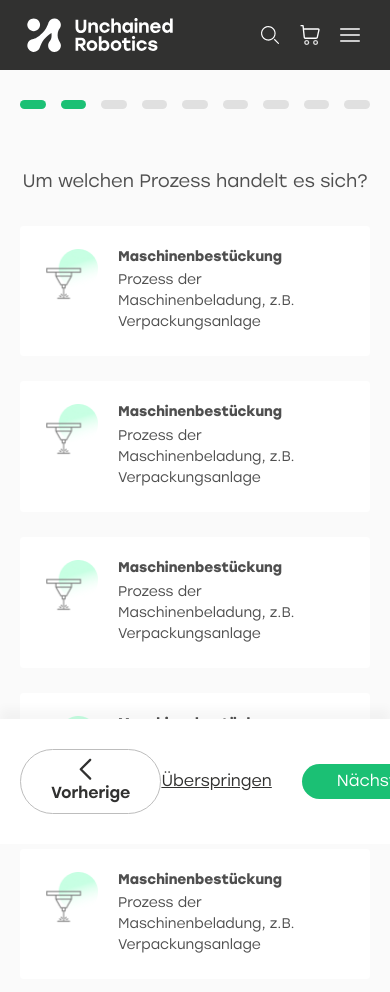
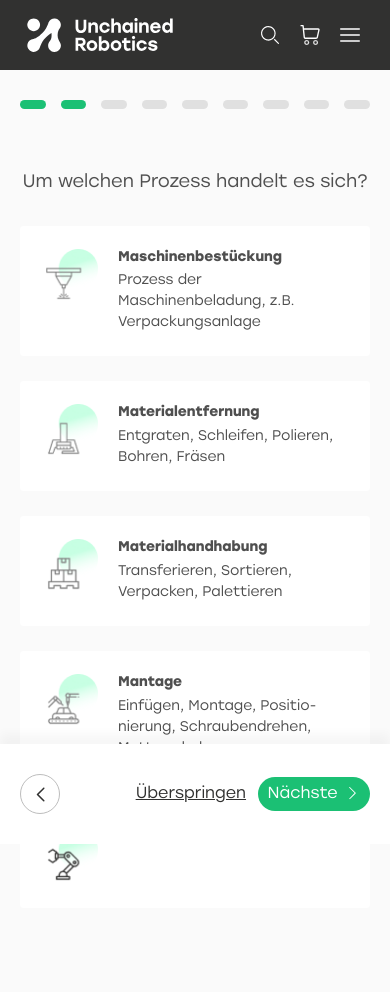
Before and after one commit to saimabbas/unchainedrobotics, a Next.js app: page /ConfiguratorPage2 in a window 390 px wide. Shown: the top 992 px of the page. Built offline with nearby package versions, Linux system fonts and the light colour scheme.

Commit message:
Responsiveness Configurator - Rubab

```diff
--- a/components/Pages/Configurator/ConfiguratorFooter.jsx
+++ b/components/Pages/Configurator/ConfiguratorFooter.jsx
@@ -8,21 +8,21 @@ const ConfiguratorFooter = (props) => {
   return (
     <div className={st.ConfiguratorFooter}>
       {props.previousButton ? (
-        <button className="button button-lg button-secondary-gray leading-icon">
+        <button className="button button-md button-secondary-gray leading-icon vorsvg">
           <ChevronLeft />
-          Vorherige
+          <span>Vorherige</span>
         </button>
       ) : null}
       {props.againButton ? (
-        <button className="button button-lg button-secondary-gray leading-icon">
+        <button className="button button-md button-secondary-gray leading-icon vorsvg">
           <Reload />
-          Erneut konfigurieren
+          <span>Erneut konfigurieren</span>
         </button>
       ) : null}
       <div className={st.ConfiFooterbtn}>
         {props.skipButton ? <span>Überspringen</span> : null}
         {props.nextButton ? (
-          <button className="button button-lg button-primary-green trailing-icon">
+          <button className="button button-md button-primary-green trailing-icon">
             Nächste
             <ChevronRight color="#fff" />
           </button>
--- a/components/Pages/Configurator/ConfiguratorRadioBox.jsx
+++ b/components/Pages/Configurator/ConfiguratorRadioBox.jsx
@@ -7,7 +7,7 @@ const ConfiguratorRadioBox = (props) => {
       <input type="checkbox" name="abcID" id={props.cardID} />
       <label htmlFor={props.cardID}>
         <div className={st.WieMaincontent}>
-          <div className={st.WieCirclse}>
+          <div className={st.WieCircle}>
             <div className={st.WieInnerCircle}></div>
           </div>
           <span>{props.cardTitle}</span>
--- a/pages/ConfiguratorPage2.jsx
+++ b/pages/ConfiguratorPage2.jsx
@@ -29,28 +29,27 @@ const ConfiguratorPage2 = () => {
                 cardDescription="Prozess der Maschinenbeladung, z.B. Verpackungsanlage"
               />
               <ConfiguratorBigCard
-                cardID="ConfiguratorBigCardID1"
-                cardImg="/assets/img/FeaturedIcon.png"
-                cardTitle="Maschinenbestückung"
-                cardDescription="Prozess der Maschinenbeladung, z.B. Verpackungsanlage"
+                cardID="ConfiguratorBigCardID2"
+                cardImg="/assets/img/FeaturedIcon1.png"
+                cardTitle="Materialentfernung"
+                cardDescription="Entgraten, Schleifen, Polieren, Bohren, Fräsen"
               />
               <ConfiguratorBigCard
-                cardID="ConfiguratorBigCardID1"
-                cardImg="/assets/img/FeaturedIcon.png"
-                cardTitle="Maschinenbestückung"
-                cardDescription="Prozess der Maschinenbeladung, z.B. Verpackungsanlage"
+                cardID="ConfiguratorBigCardID3"
+                cardImg="/assets/img/FeaturedIcon2.png"
+                cardTitle="Materialhandhabung"
+                cardDescription="Transferieren, Sortieren, Verpacken, Palettieren"
               />
               <ConfiguratorBigCard
-                cardID="ConfiguratorBigCardID1"
-                cardImg="/assets/img/FeaturedIcon.png"
-                cardTitle="Maschinenbestückung"
-                cardDescription="Prozess der Maschinenbeladung, z.B. Verpackungsanlage"
+                cardID="ConfiguratorBigCardID4"
+                cardImg="/assets/img/FeaturedIcon3.png"
+                cardTitle="Mantage"
+                cardDescription="Einfügen, Montage, Positio-nierung, Schraubendrehen, Mutterndrehen"
               />
               <ConfiguratorBigCard
-                cardID="ConfiguratorBigCardID1"
-                cardImg="/assets/img/FeaturedIcon.png"
-                cardTitle="Maschinenbestückung"
-                cardDescription="Prozess der Maschinenbeladung, z.B. Verpackungsanlage"
+                cardID="ConfiguratorBigCardID5"
+                cardImg="/assets/img/FeaturedIcon4.png"
+                cardTitle="Andere"
               />
             </div>
           </div>
--- a/pages/index.js
+++ b/pages/index.js
@@ -1,4 +1,4 @@
-import Page from "./ConfiguratorPage1";
+import Page from "./ConfiguratorPage4";
 
 export default function Home() {
   return <Page />;
--- a/styles/components/Pages/Configurator/ConfiguratorFooter.module.css
+++ b/styles/components/Pages/Configurator/ConfiguratorFooter.module.css
@@ -18,9 +18,17 @@
   padding: 2.5rem 5rem;
 }
 
-.ConfiguratorFooterUM button.leading-icon.button-lg svg {
+.ConfiguratorFooterUM button.leading-icon.button-md svg {
   width: 1.5rem !important;
   height: 1.5rem !important;
+}
+.leading-icon.button-md.vorsvg svg {
+  width: 1.5rem !important;
+  height: 1.5rem !important;
+}
+.leading-icon.button-md.vorsvg
+{
+  padding: 0.5rem 2.5rem !important;
 }
 .ConfiFooterbtn {
   display: flex;
@@ -74,3 +82,16 @@
     padding: 3rem 2rem;
   }
 }
+
+@media screen and (max-width: 650px) {
+  .ConfiFooterbtn button {
+  padding: 0.5rem 1rem;
+}
+.ConfiFooterbtn span {
+  margin: 0 1.15rem 0 0;
+}
+.leading-icon.button-md.vorsvg
+{
+  display: none !important;
+}
+}
--- a/styles/components/Pages/ProductPage/SimilarProductsCard.module.css
+++ b/styles/components/Pages/ProductPage/SimilarProductsCard.module.css
@@ -147,6 +147,10 @@
   flex-direction: column;
   align-items: flex-start;
 }
+.similarRobotsCard .varientBox label
+{
+  margin: 0 0 1rem 0;
+}
 @media screen and (max-width: 1150px) {
   .similarRobotsCard {
     padding: 1.5rem;
--- a/styles/globals.css
+++ b/styles/globals.css
@@ -993,3 +993,38 @@ li.active a {
   .swiper-pagination-bullet.swiper-pagination-bullet-active {
   opacity: 1 !important;
 }
+.leading-icon.button-md.vorsvg svg {
+  width: 1.5rem !important;
+  height: 1.5rem !important;
+  margin: 0 1.5rem 0 0 !important;
+}
+.leading-icon.button-md.vorsvg
+{
+  padding: 0.5rem 3.5rem !important;
+  display: flex;
+  justify-content: center;
+  align-items: center;
+  white-space: nowrap;
+}
+@media screen and (max-width: 650px) {
+.leading-icon.button-md.vorsvg
+{
+  border-radius: 50% !important;
+  display: flex;
+  justify-content: center;
+  align-items: center;
+  padding: 0 !important;
+  min-width: 4rem;
+  max-width: 4rem;
+  min-height: 4rem;
+  max-height: 4rem;
+}
+.leading-icon.button-md.vorsvg span
+{
+  display: none;
+}
+.leading-icon.button-md.vorsvg svg
+{
+  margin: 0 !important;
+}
+}
```
Also changed, not shown: pages/ConfiguratorPage1.jsx (+18 -18 lines), pages/ConfiguratorPage3.jsx (+14 -14 lines).
